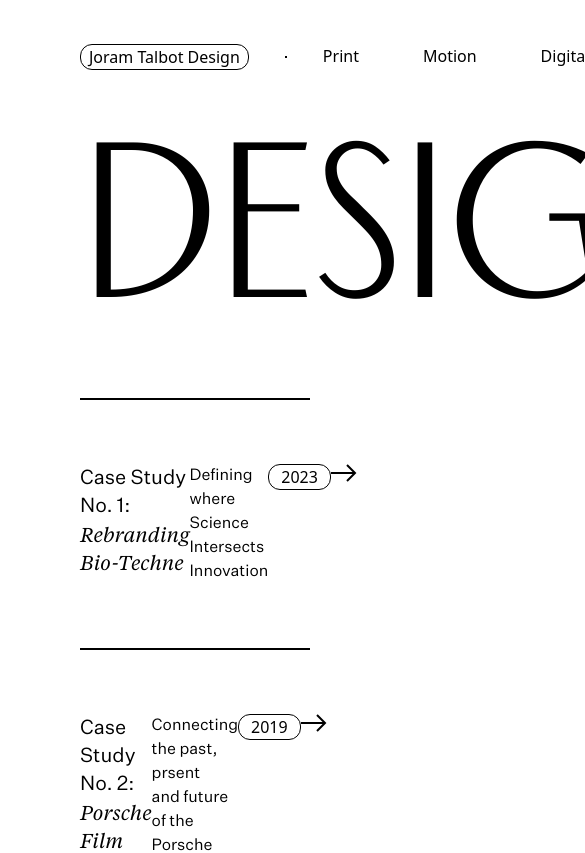
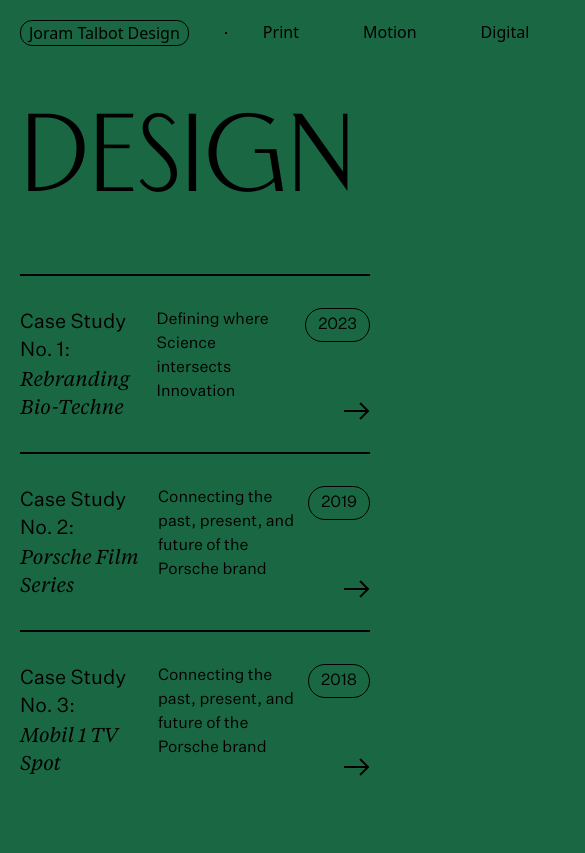
Before and after one commit to tmoss0/joram-talbot-portfolio, a Next.js app: page /digital in a window 390 px wide. Shown: the top 853 px of the page, 585 px wide, since content can reach past the window. Built offline with nearby package versions, Linux system fonts and the light colour scheme.

Commit message:
Improvements to Digital page

```diff
--- a/src/app/digital/page.tsx
+++ b/src/app/digital/page.tsx
@@ -1,4 +1,5 @@
 import localFont from 'next/font/local';
+import Link from 'next/link';
 const beauxFont = localFont({ src: '../../../public/fonts/BEAUX-Display.ttf' });
 const untitledSansFont = localFont({
   src: '../../../public/fonts/UntitledSans-Regular.otf',
@@ -15,36 +16,38 @@
     <>
       <div className='my-16'>
         <h1
-          className={`${beauxFont.className} text-[200px] uppercase leading-none`}
+          className={`${beauxFont.className} text-[100px] uppercase leading-none sm:text-9xl md:text-[200px]`}
         >
           DESIGN
         </h1>
       </div>
       <hr className='w-full border border-black' />
-      <div className='my-16'>
-        <div className='flex justify-between'>
-          <div className='flex flex-col'>
+      <div className='my-8 flex flex-row justify-between gap-x-3 sm:my-16 sm:gap-x-5'>
+        <div className='flex w-full flex-wrap'>
+          {/* First Column */}
+          <div className='w-full flex-1'>
+            <div>
               <h4 className={`${untitledSansFont.className} text-xl`}>
                 Case Study No. 1:
               </h4>
               <p className={`${tiemposTextItalicFont.className} text-xl`}>
-              Rebranding Bio-Techne
+                Rebranding <span className='break-keep'>Bio-Techne</span>
               </p>
             </div>
-          <div className='flex flex-col'>
+          </div>
+          {/* Second Column */}
+          <div className='w-full flex-1'>
             <h5 className={`${untitledSansFont.className}`}>
-              Defining where Science <br />
-              Intersects Innovation
+              Defining where Science intersects Innovation
             </h5>
           </div>
-          <div className='flex flex-col'>
-            <div className='rounded-xl border border-black'>
-              <a className='mx-3' href='/contact'>
-                2023
-              </a>
-            </div>
-          </div>
-          <div className='flex flex-col'>
+          {/* Third Column */}
+          <div className='hidden w-full flex-1 grid-cols-2 sm:col-span-1 sm:block'>
+            <div
+              className={`${untitledSansFont.className} flex justify-between`}
+            >
+              <p className='rounded-full border border-black px-3 py-1'>2023</p>
+              <Link href='/contact'>
                 <svg
                   xmlns='http://www.w3.org/2000/svg'
                   width='26'
@@ -52,16 +55,39 @@
                   viewBox='0 0 26 18'
                   fill='none'
                 >
-              <path d='M16 1L24 9L16 17' stroke='black' stroke-width='2' />
-              <path d='M24 9H0' stroke='black' stroke-width='2' />
+                  <path d='M16 1L24 9L16 17' stroke='black' strokeWidth='2' />
+                  <path d='M24 9H0' stroke='black' strokeWidth='2' />
                 </svg>
+              </Link>
             </div>
           </div>
         </div>
+        <div className='flex flex-1 flex-col items-end sm:hidden'>
+          <p
+            className={`mb-auto rounded-full border border-black px-3 py-1 ${untitledSansFont.className}`}
+          >
+            2023
+          </p>
+          <Link href='/contact' className='mt-auto'>
+            <svg
+              xmlns='http://www.w3.org/2000/svg'
+              width='26'
+              height='18'
+              viewBox='0 0 26 18'
+              fill='none'
+            >
+              <path d='M16 1L24 9L16 17' stroke='black' strokeWidth='2' />
+              <path d='M24 9H0' stroke='black' strokeWidth='2' />
+            </svg>
+          </Link>
+        </div>
+      </div>
       <hr className='w-full border border-black' />
-      <div className='my-16'>
-        <div className='flex justify-between'>
-          <div className='flex flex-col'>
+      <div className='my-8 flex flex-row justify-between gap-x-3 sm:my-16 sm:gap-x-5'>
+        <div className='flex w-full flex-wrap'>
+          {/* First Column */}
+          <div className='w-full flex-1'>
+            <div>
               <h4 className={`${untitledSansFont.className} text-xl`}>
                 Case Study No. 2:
               </h4>
@@ -69,19 +95,20 @@
                 Porsche Film Series
               </p>
             </div>
-          <div className='flex flex-col'>
+          </div>
+          {/* Second Column */}
+          <div className='w-full flex-1'>
             <h5 className={`${untitledSansFont.className}`}>
-              Connecting the past, prsent <br/> and future of the Porsche brand
+              Connecting the past, present, and future of the Porsche brand
             </h5>
           </div>
-          <div className='flex flex-col'>
-            <div className='rounded-xl border border-black'>
-              <a className='mx-3' href='/contact'>
-                2019
-              </a>
-            </div>
-          </div>
-          <div className='flex flex-col'>
+          {/* Third Column */}
+          <div className='hidden w-full flex-1 grid-cols-2 sm:col-span-1 sm:block'>
+            <div
+              className={`${untitledSansFont.className} flex justify-between`}
+            >
+              <p className='rounded-full border border-black px-3 py-1'>2019</p>
+              <Link href='/contact'>
                 <svg
                   xmlns='http://www.w3.org/2000/svg'
                   width='26'
@@ -89,16 +116,39 @@
                   viewBox='0 0 26 18'
                   fill='none'
                 >
-              <path d='M16 1L24 9L16 17' stroke='black' stroke-width='2' />
-              <path d='M24 9H0' stroke='black' stroke-width='2' />
+                  <path d='M16 1L24 9L16 17' stroke='black' strokeWidth='2' />
+                  <path d='M24 9H0' stroke='black' strokeWidth='2' />
                 </svg>
+              </Link>
             </div>
           </div>
         </div>
+        <div className='flex flex-1 flex-col items-end sm:hidden'>
+          <p
+            className={`mb-auto rounded-full border border-black px-3 py-1 ${untitledSansFont.className}`}
+          >
+            2019
+          </p>
+          <Link href='/contact' className='mt-auto'>
+            <svg
+              xmlns='http://www.w3.org/2000/svg'
+              width='26'
+              height='18'
+              viewBox='0 0 26 18'
+              fill='none'
+            >
+              <path d='M16 1L24 9L16 17' stroke='black' strokeWidth='2' />
+              <path d='M24 9H0' stroke='black' strokeWidth='2' />
+            </svg>
+          </Link>
+        </div>
+      </div>
       <hr className='w-full border border-black' />
-      <div className='my-16'>
-        <div className='flex justify-between'>
-          <div className='flex flex-col'>
+      <div className='my-8 flex flex-row justify-between gap-x-3 sm:my-16 sm:gap-x-5'>
+        <div className='flex-wraps flex w-full'>
+          {/* First Column */}
+          <div className='w-full flex-1'>
+            <div>
               <h4 className={`${untitledSansFont.className} text-xl`}>
                 Case Study No. 3:
               </h4>
@@ -106,19 +156,20 @@
                 Mobil 1 TV Spot
               </p>
             </div>
-          <div className='flex flex-col'>
+          </div>
+          {/* Second Column */}
+          <div className='w-full flex-1'>
             <h5 className={`${untitledSansFont.className}`}>
-              Connecting the past, present <br/> and future of the Mobil 1 brand
+              Connecting the past, present, and future of the Porsche brand
             </h5>
           </div>
-          <div className='flex flex-col'>
-            <div className='rounded-xl border border-black'>
-              <a className='mx-3' href='/contact'>
-                2018
-              </a>
-            </div>
-          </div>
-          <div className='flex flex-col'>
+          {/* Third Column */}
+          <div className='hidden w-full flex-1 grid-cols-2 sm:col-span-1 sm:block'>
+            <div
+              className={`${untitledSansFont.className} flex justify-between`}
+            >
+              <p className='rounded-full border border-black px-3 py-1'>2018</p>
+              <Link href='/contact'>
                 <svg
                   xmlns='http://www.w3.org/2000/svg'
                   width='26'
@@ -126,10 +177,31 @@
                   viewBox='0 0 26 18'
                   fill='none'
                 >
-              <path d='M16 1L24 9L16 17' stroke='black' stroke-width='2' />
-              <path d='M24 9H0' stroke='black' stroke-width='2' />
+                  <path d='M16 1L24 9L16 17' stroke='black' strokeWidth='2' />
+                  <path d='M24 9H0' stroke='black' strokeWidth='2' />
                 </svg>
+              </Link>
             </div>
+          </div>
+        </div>
+        <div className='flex flex-1 flex-col items-end sm:hidden'>
+          <p
+            className={`mb-auto rounded-full border border-black px-3 py-1 ${untitledSansFont.className}`}
+          >
+            2018
+          </p>
+          <Link href='/contact' className='mt-auto'>
+            <svg
+              xmlns='http://www.w3.org/2000/svg'
+              width='26'
+              height='18'
+              viewBox='0 0 26 18'
+              fill='none'
+            >
+              <path d='M16 1L24 9L16 17' stroke='black' strokeWidth='2' />
+              <path d='M24 9H0' stroke='black' strokeWidth='2' />
+            </svg>
+          </Link>
         </div>
       </div>
     </>
--- a/src/app/layout.tsx
+++ b/src/app/layout.tsx
@@ -1,5 +1,6 @@
 import type { Metadata } from 'next';
 import './globals.css';
+import Link from 'next/link';
 
 export const metadata: Metadata = {
   title: 'Joram Talbot Portfolio',
@@ -19,10 +20,9 @@
 }: {
   children: React.ReactNode;
 }) {
-
   return (
     <html lang='en'>
-      <body className='mx-20 my-11'>
+      <body className='mx-5 my-5 bg-dark-green md:container md:mx-auto md:my-11'>
         <nav className='flex flex-auto items-center gap-x-9'>
           <div className='rounded-xl border border-black'>
             <a href='/'>
@@ -31,13 +31,13 @@
           </div>
           <hr className='w-full border border-black' />
           <div className='flex justify-evenly gap-x-16'>
-            <a href='/print'>Print</a>
-            <a href='/motion'>Motion</a>
-            <a href='/digital'>Digital</a>
+            <Link href='/print'>Print</Link>
+            <Link href='/motion'>Motion</Link>
+            <Link href='/digital'>Digital</Link>
             <div className='rounded-xl border border-black'>
-              <a className='mx-2' href='/contact'>
+              <Link className='mx-2' href='/contact'>
                 Contact
-              </a>
+              </Link>
             </div>
           </div>
         </nav>
```
Lines whose indentation alone changed are shown as unchanged.
